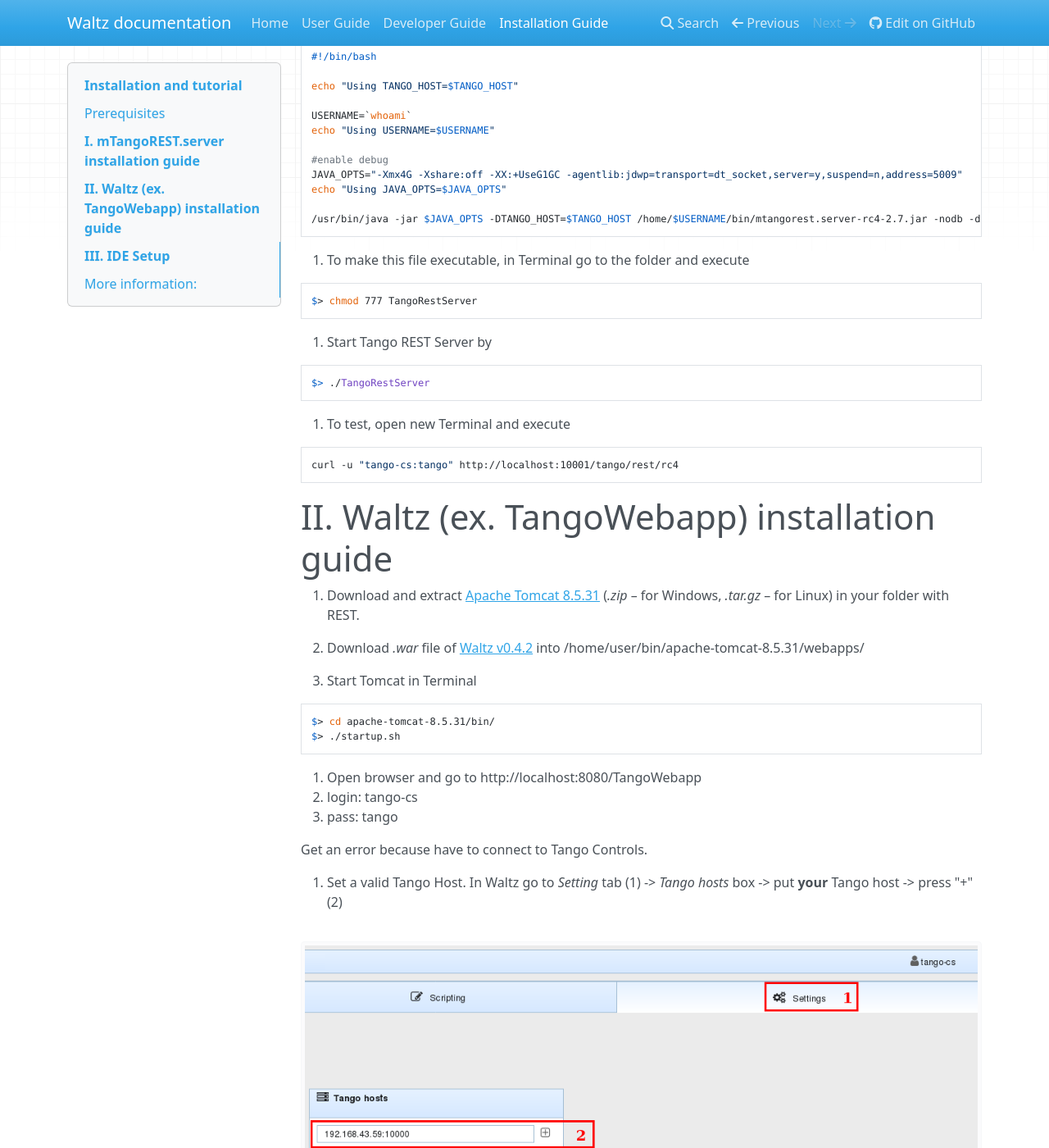
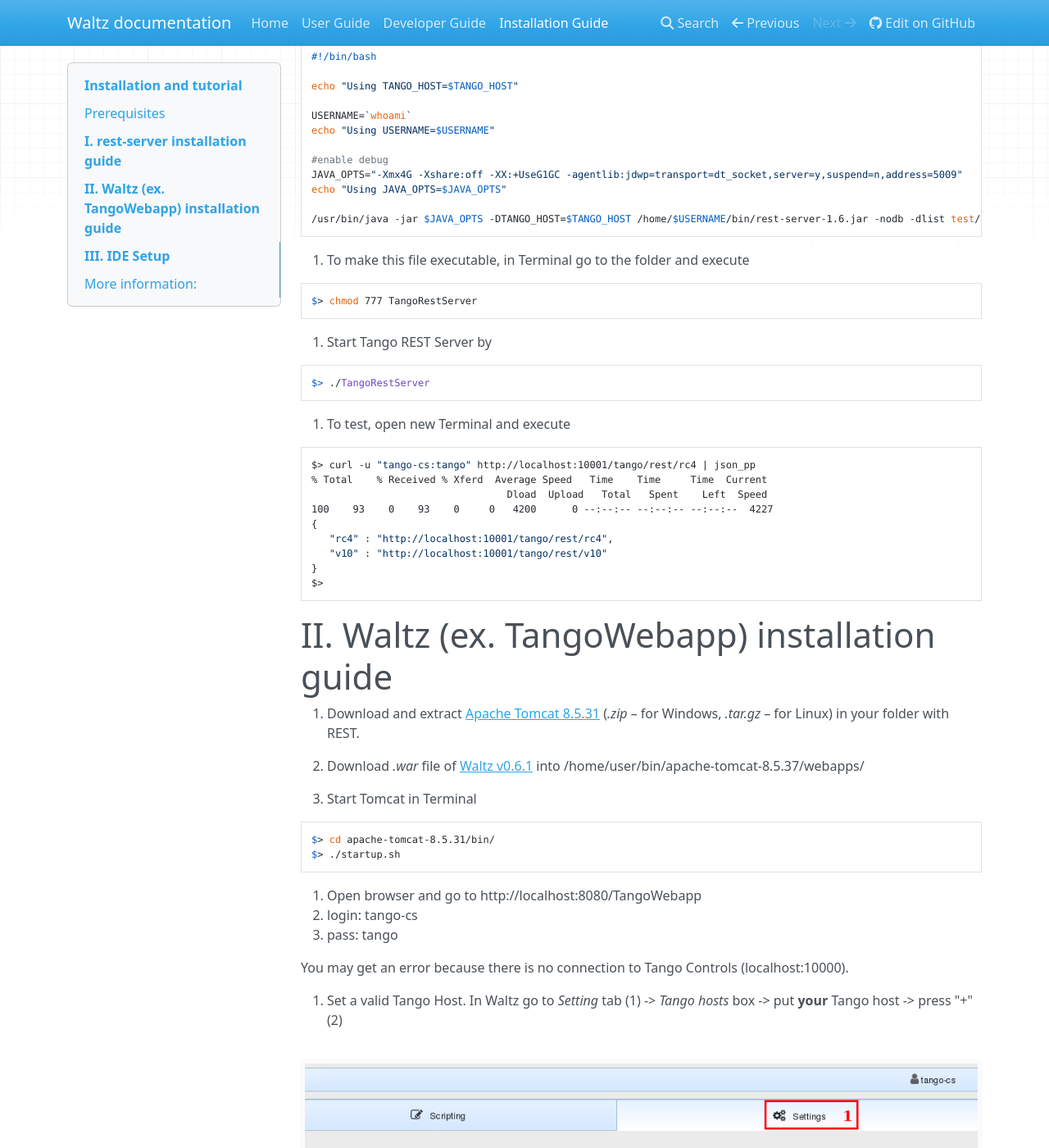
Before and after one commit to PhilLAL/waltz-docs, an MkDocs documentation site: the page built from docs/installation_guide.md, in a window 1280 px wide and 1400 px high, scrolled down 574 px. Shown: the whole window at 82% size. Built offline with MkDocs 1.6.1, drawn with Linux system fonts in a browser that asks for light colours; nearby versions of some CDN libraries; old or Windows-style settings are respelled for this version of MkDocs; some of the changed text lies outside the part shown.

Commit message:
Update installation_guide.md

````diff
--- a/docs/installation_guide.md
+++ b/docs/installation_guide.md
@@ -12,13 +12,13 @@ OpenJDK Runtime Environment (build 1.8.0_162-8u162-b12-1~bpo8+1-b12)
 OpenJDK 64-Bit Server VM (build 25.162-b12, mixed mode)
 ```
 
-# I. mTangoREST.server installation guide
+# I. rest-server installation guide
 
 __If you use Windows__, visit Tango docs page with [Waltz (ex. TangoWebapp) installation tutorial](http://tango-controls.readthedocs.io/en/latest/tutorials-and-howtos/tutorials/install-tango-webapp.html)
 
 __If you use Linux__, follow next steps.
 
-1. Download [mTangoREST.server-rc4-2.7.jar](https://github.com/Ingvord/mtangorest.server/releases/download/mtangorest.server-rc4-2.7/mtangorest.server-rc4-2.7.jar). Save it in folder where you keep your Tango server executable files (possibly where Starter device can find it), e.g. /home/user/bin.
+1. Download [rest-server-1.6.jar](https://github.com/tango-controls/rest-server/releases/download/rest-server-1.6/rest-server-1.6.jar). Save it in folder where you keep your Tango server executable files (possibly where Starter device can find it), e.g. /home/user/bin.
 2. Next to the downloaded _.jar_ create a bash script with the name __TangoRestServer__ (this name is important for the future integration with Astor and other Tango tools) and put there
 
 ```bash
@@ -33,7 +33,7 @@ echo "Using USERNAME=$USERNAME"
 JAVA_OPTS="-Xmx4G -Xshare:off -XX:+UseG1GC -agentlib:jdwp=transport=dt_socket,server=y,suspend=n,address=5009"
 echo "Using JAVA_OPTS=$JAVA_OPTS"
 
-/usr/bin/java -jar $JAVA_OPTS -DTANGO_HOST=$TANGO_HOST /home/$USERNAME/bin/mtangorest.server-rc4-2.7.jar -nodb -dlist test/rest/0
+/usr/bin/java -jar $JAVA_OPTS -DTANGO_HOST=$TANGO_HOST /home/$USERNAME/bin/rest-server-1.6.jar -nodb -dlist test/rest/0
 ```
 
 3. To make this file executable, in Terminal go to the folder and execute
@@ -45,17 +45,25 @@ $> chmod 777 TangoRestServer
 $> ./TangoRestServer
 ```
 5. To test, open new Terminal and execute
-```
-curl -u "tango-cs:tango" http://localhost:10001/tango/rest/rc4
+```bash
+$> curl -u "tango-cs:tango" http://localhost:10001/tango/rest/rc4 | json_pp
+% Total    % Received % Xferd  Average Speed   Time    Time     Time  Current
+                                 Dload  Upload   Total   Spent    Left  Speed
+100    93    0    93    0     0   4200      0 --:--:-- --:--:-- --:--:--  4227
+{
+   "rc4" : "http://localhost:10001/tango/rest/rc4",
+   "v10" : "http://localhost:10001/tango/rest/v10"
+}
+$>
 ```
 
 
 
 # II. Waltz (ex. TangoWebapp) installation guide
 
-1. Download and extract [Apache Tomcat 8.5.31](https://tomcat.apache.org/download-80.cgi#8.5.31) (_.zip_ – for Windows, _.tar.gz_ – for Linux) in your folder with REST.
+1. Download and extract [Apache Tomcat 8.5.31](https://tomcat.apache.org/download-80.cgi#8.5.37) (_.zip_ – for Windows, _.tar.gz_ – for Linux) in your folder with REST.
 
-2. Download _.war_ file of [Waltz v0.4.2](https://github.com/tango-controls/tango-webapp/releases/download/v0.4.2/TangoWebapp.war) into /home/user/bin/apache-tomcat-8.5.31/webapps/
+2. Download _.war_ file of [Waltz v0.6.1](https://github.com/tango-controls/waltz/releases/download/v0.6.1/TangoWebapp.war) into /home/user/bin/apache-tomcat-8.5.37/webapps/
 
 3. Start Tomcat in Terminal
 ```
@@ -66,34 +74,34 @@ $> ./startup.sh
 * login: tango-cs
 * pass: tango
 
-Get an error because have to connect to Tango Controls.
+You may get an error because there is no connection to Tango Controls (localhost:10000).
 
 5. Set a valid Tango Host. In Waltz go to _Setting_ tab (1) -> _Tango hosts_ box -> put __your__ Tango host -> press "+" (2)
 
-![installation_add tango host](images/installation_client_15.png)
+![add tango host](images/installation_client_15.png)
 
 # III. IDE Setup
 
-This section describes how to setup [IntelliJ IDEA Ultimate](https://www.jetbrains.com/idea/download/download-thanks.html?platform=linux) for developing using Waltz (ex. TangoWebapp) platform. Setup for other IDEs should be the same in general.
+This section describes how to setup [IntelliJ IDEA Ultimate](https://www.jetbrains.com/idea/download/download-thanks.html?platform=linux) for developing using Waltz platform. Setup for other IDEs should be the same in general.
 
-1. Clone Waltz (ex. TangoWebapp):
+1. Clone Waltz:
 ```
-$> git clone git@github.com:tango-controls/tango-webapp.git
+$> git clone git@github.com:tango-controls/waltz.git
 ```
 
 OR using https (if you have no github account):
 
 ```
-$> git clone https://github.com/tango-controls/tango-webapp.git
+$> git clone https://github.com/tango-controls/waltz.git
 ```
 
-This will create **tango-webapp** folder in the current folder.
+This will create **waltz** folder in the current folder.
 
-2. Open intelliJ IDEA and start a new project using existing source (_File_ -> _New_ -> _Project from existing source..._) and choose cloned tango-webapp folder.
+2. Open intelliJ IDEA and start a new project using existing source (_File_ -> _New_ -> _Project from existing source..._) and choose cloned waltz folder.
 
 3. Add an artifact to your project: _File_ -> _Project Structure..._
 
-Add a new artifact "+" -> _Web Application: Exploded_ and add **tango-webapp** as _Directory content_ to the artifact:
+Add a new artifact "+" -> _Web Application: Exploded_ and add **waltz** as _Directory content_ to the artifact:
 
 ![](images/installation_ide_3.png)
 
@@ -103,15 +111,15 @@ Add a new local Tomcat run configuration:
 
 ![](images/installation_ide_1.png)
 
-Setup a new Tomcat application server - just add Apache Tomcat base folder (the one you extracted in _I. mTangoREST.server installation guide_)
+Setup a new Tomcat application server - just add Apache Tomcat base folder (the one you extracted in [I. rest-server installation guide](#i-rest-server-installation-guide))
 
 ![](images/installation_ide_2.png)
 
-Next you need to add TangoWebapp artifact to Tomcat: open _Deployment_ tab and add artifact:
+Next you need to add Waltz artifact to Tomcat: open _Deployment_ tab and add artifact:
 
 ![](images/installation_ide_4.png)
 
-Set context - this is what defines URL at which Waltz will be accessible e.g. `http://localhost:8080/WaltzDev`:
+Set context - this is what defines URL at which Waltz will be accessible e.g. `http://localhost:8080/waltz`:
 
 ![](images/installation_ide_6.png)
 
````
